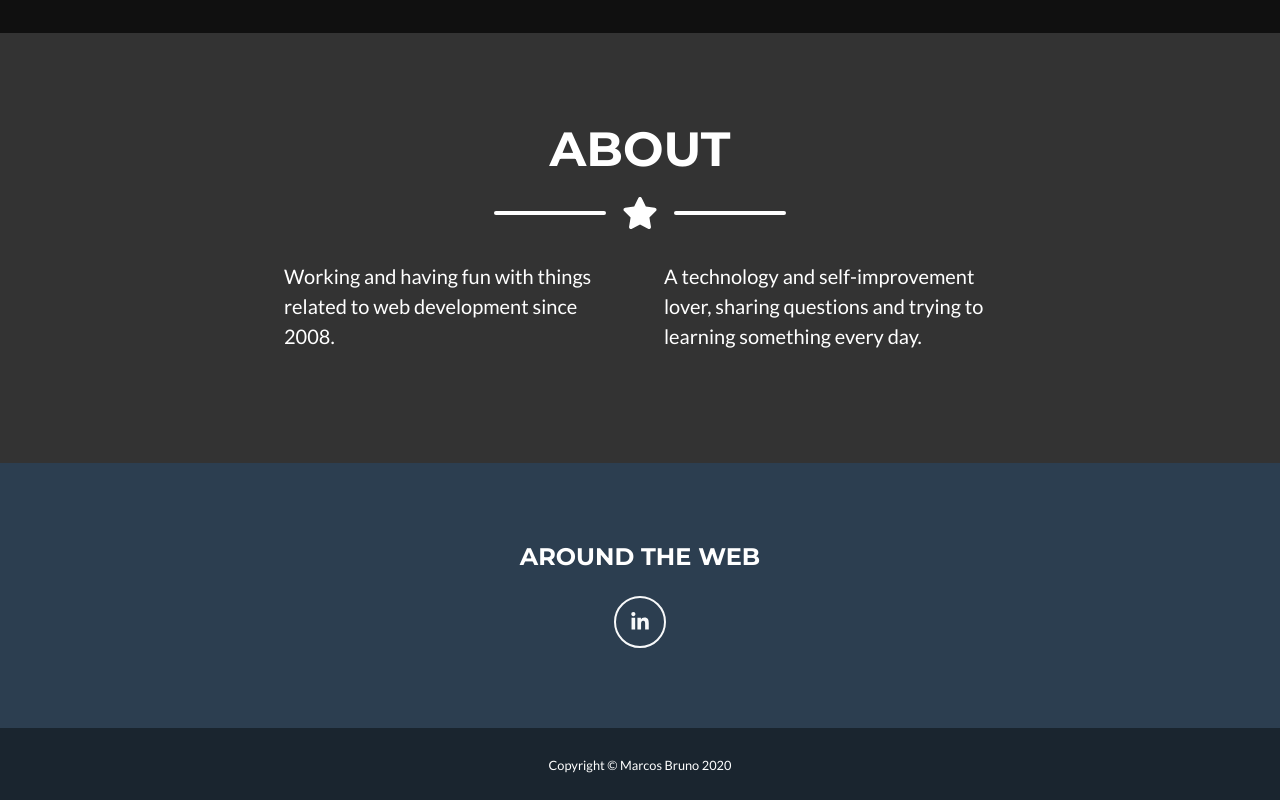
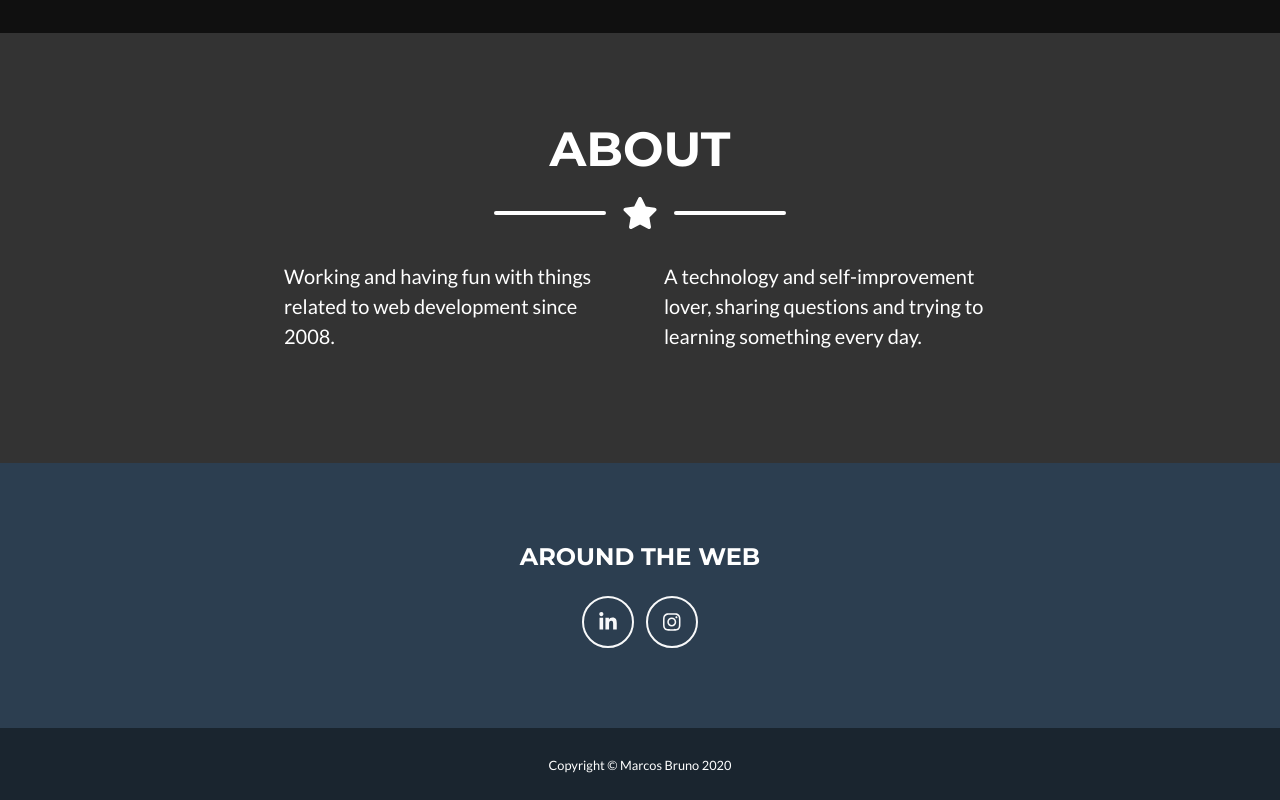
Before and after one commit to mbrunoon/lets-have-a-coffee, a plain HTML site: page index.html in a window 1280 px wide. Shown: the part 1809-2609 px from the top of the page. Drawn offline with nearby package versions, Linux system fonts and the light colour scheme.

Commit message:
feat: add instagram

```diff
--- a/index.html
+++ b/index.html
@@ -155,6 +155,7 @@
                     <div class="col-lg-12 mb-5 mb-lg-0">
                         <h4 class="text-uppercase mb-4">Around the Web</h4>
                         <a class="btn btn-outline-light btn-social mx-1" href="https://www.linkedin.com/in/mbrunoon/?locale=en_US"><i class="fab fa-fw fa-linkedin-in"></i></a>
+                        <a class="btn btn-outline-light btn-social mx-1" href="https://www.instagram.com/brunoon.dev/"><i class="fab fa-instagram"></i></a>
                     </div>
 
                 </div>
```
